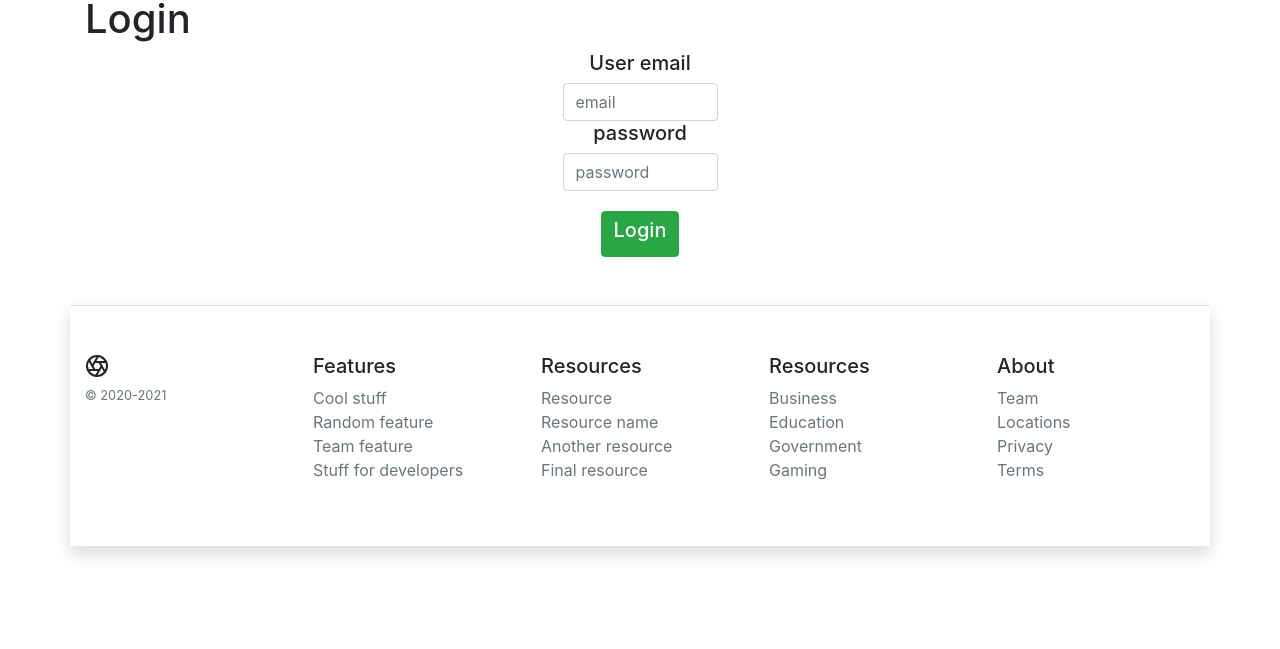
After one commit to MicheleCarbonera/CoderBotMarketplace, a Django app: page /profile in a window 1280 px wide. The commit adds this page. Shown: the part 151-800 px from the top of the page. Run offline with Django 3.2, Linux system fonts and the light colour scheme; some libraries are stand-ins or nearby versions.

Commit message:
add login and singup module

```diff
--- a/locallibrary/coderbotMarketplace/templates/base.html
+++ b/locallibrary/coderbotMarketplace/templates/base.html
@@ -35,7 +35,7 @@
                 {% if request.session.user in None %}
                     <a class="btn btn-light" href="/login/">Sign in</a>
                 {% else %}
-                    <a class="btn btn-success" href="/login/">
+                    <a class="btn btn-success" href="/profile">
                         <div class="row" style="height:25px; margin: 0px;" >
                             <i  class="fas fa-user fa-bleu" style="padding-right: 5px;padding-top: 4px;"  aria-hidden="true"></i>
                             <p class="card-title" >{{request.session.user}}</p>
--- /dev/null
+++ b/locallibrary/coderbotMarketplace/templates/profile.html
@@ -0,0 +1,29 @@
+{% extends "body.html" %}
+{% load static %}
+{% block page_content %}
+
+        <h1>Login</h1>
+            <center>
+            <form action="/login/" method="POST" >
+            {% csrf_token %}
+                <div class="row-md-2">
+                    <div class="col-md-2">
+                        <h5>User email</h5>
+                        <input class="form-control my-0 py-1" type="text" id="name_field"  name="user_email" placeholder="email" aria-label="email" />
+                    </div>
+                </div>
+
+                <div class="row-md-2">
+                    <div class="col-md-2">
+                        <h5>password</h5>
+                        <input class="form-control my-0 py-1" type="password" id="name_field" name="user_password" placeholder="password" aria-label="password" />
+                    </div>
+                </div>
+                <div style="border:0; padding-top:20px">
+                    <button class="btn btn-success" type="submit">
+                        <h5>Login</h5>
+                    </button>
+                </div>
+            </form>
+        </center>
+{% endblock %}
--- a/locallibrary/coderbotMarketplace/views.py
+++ b/locallibrary/coderbotMarketplace/views.py
@@ -10,7 +10,7 @@ from django.shortcuts import render, get_object_or_404
 from django.http import HttpResponseRedirect
 from django.urls import reverse
 
-from coderbotMarketplace.forms import SearchForm,SignInForm
+from coderbotMarketplace.forms import SearchForm,SignInForm,SignUpForm
 
 
 
@@ -63,10 +63,13 @@ def package(request,pk):
 
 def login(request):
     code = 0
+    error_string = None
+    ok_string = None
     if request.method == 'POST':
         formIn = SignInForm(request.POST)
         code = 1
         if formIn.is_valid():
+
             user_email = request.POST.get('user_email')
             user_password = request.POST.get('user_password')
 
@@ -81,12 +84,46 @@ def login(request):
                     request.session["user"] = user_email
                     # request.session.set_expiry(10)
 
+                    ok_string = "Accesso avvenuto con successo"
+                    print(ok_string)
                 else:
-                    code = 3
+                    error_string = "email o password non corretta in fase login"
+                    #password
             else:
-                code = 2 #no email in db
+                error_string = "email o password non corretta in fase login"
+                #email
         else:
-            print(83)
+            print(92)
+    if request.method == 'POST':
+        formIn_1 = SignUpForm(request.POST)
+        code = 1
+        if formIn_1.is_valid():
+            user_email = request.POST.get('user_email')
+            user_password = request.POST.get('user_password')
+            #registrazione
+            user_email_1 = request.POST.get('user_email_1')
+            user_password_1 = request.POST.get('user_password_1')
+            if user_email_1 == user_email:
+                if user_password_1 == user_password:
+                    user_name = request.POST.get('user_name')
+                    user_surname = request.POST.get('user_surname')
+                    print("-- reg data --")
+                    print(user_name)
+                    print(user_surname)
+                    print(user_email)
+                    print(user_password)
+                    print("--------------")
+                    ok_string = "Registrazione avvenuta con successo"
+                    print(ok_string)
+                else:
+                    error_string = "password differenti in registrazione"
+            else:
+                error_string = "email differenti in registrazione"
+        else:
+            print(103)
     print(code)
-    context_data = {"status":code}
+    context_data = {"status":error_string,"ok_status":ok_string}
     return render(request, "login.html",context_data)
+
+def profile(request):
+    return render(request, "profile.html")
--- a/locallibrary/locallibrary/urls.py
+++ b/locallibrary/locallibrary/urls.py
@@ -9,6 +9,7 @@ urlpatterns = [
     path('search/', views.search, name='search'),
     path('package/<str:pk>', views.package, name='package'),
     path('login/', views.login, name='login'),
+    path('profile', views.profile, name='profile')
 ]
 
 urlpatterns += static(settings.STATIC_URL, document_root=settings.STATIC_ROOT)
```
Also changed, not shown: locallibrary/coderbotMarketplace/forms.py (+10 -0 lines), locallibrary/coderbotMarketplace/templates/login.html (+78 -4 lines), locallibrary/db.sqlite3, 1 other file.
